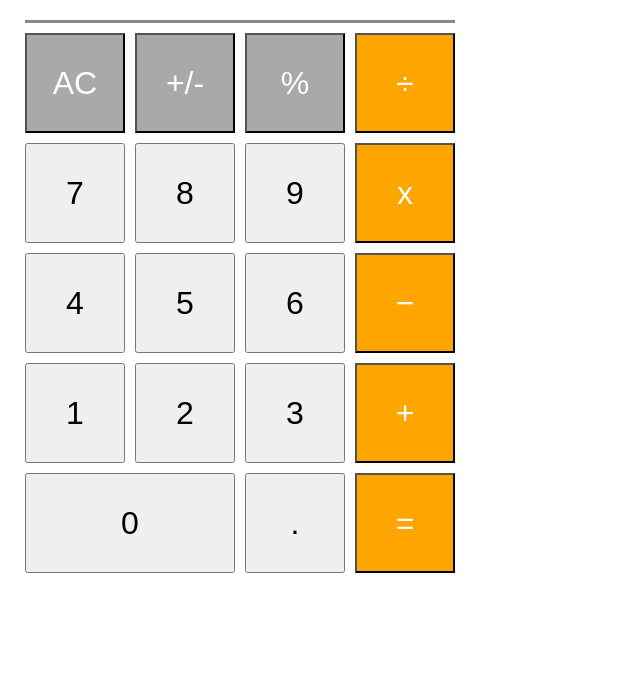
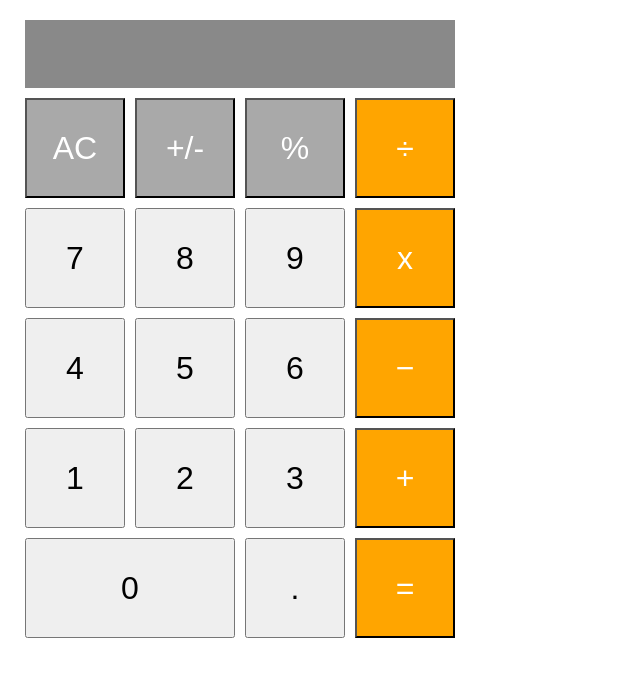
Before and after one commit to jinlee9270/calculator-react, a React (Create React App) app: page / in a window 1280 px wide. Shown: the top 676 px of the page, without its empty margins (0-640 px from the left). Built offline with nearby package versions, Linux system fonts and the light colour scheme; the HTML template or start-up script is replaced by a standard one.

Commit message:
스타일 약간 수정

```diff
--- a/src/styled.js
+++ b/src/styled.js
@@ -8,8 +8,9 @@ export const NumBtn = styled.button`
 `
 
 export const Result = styled.div`
-    font-size: 3rem;
+    font-size: 4rem;
     margin: 5px;
+    height: 65px;
     color: white;
     background-color: #898989;
     width: 420px;
```
